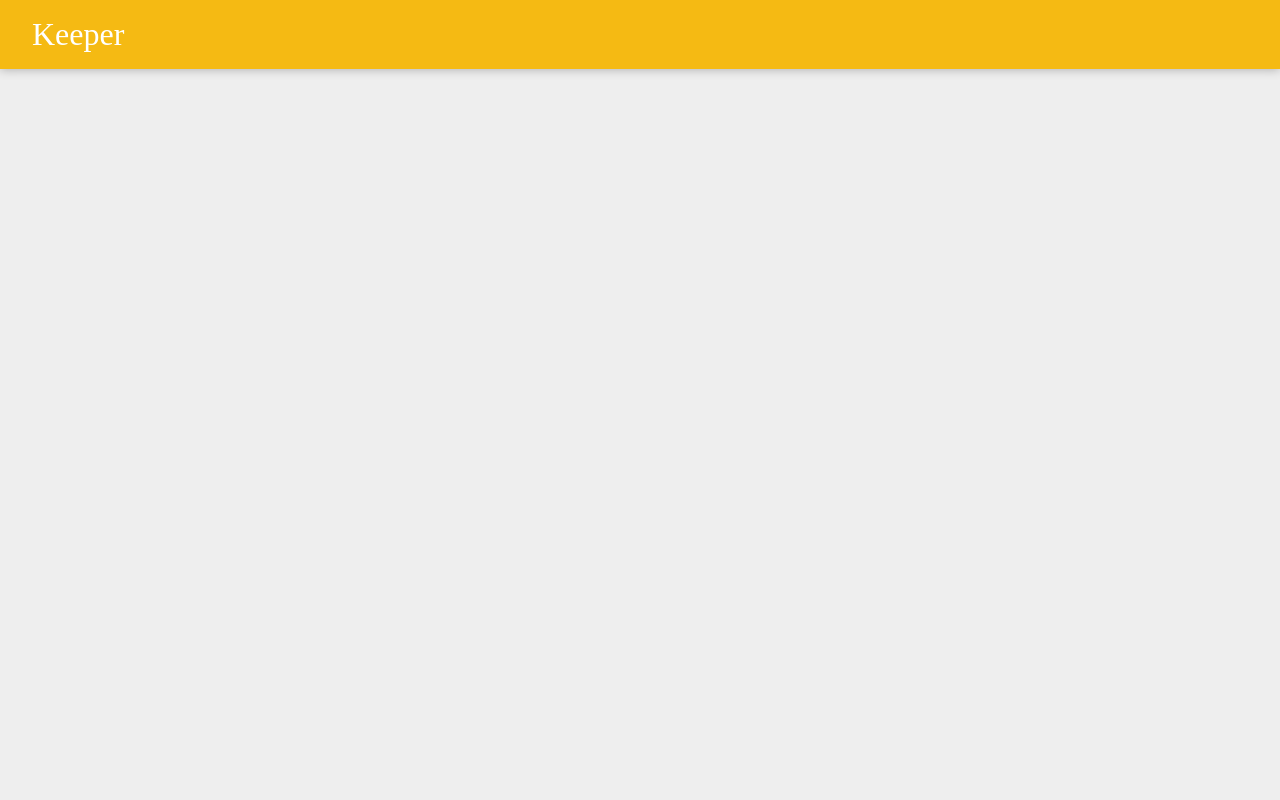
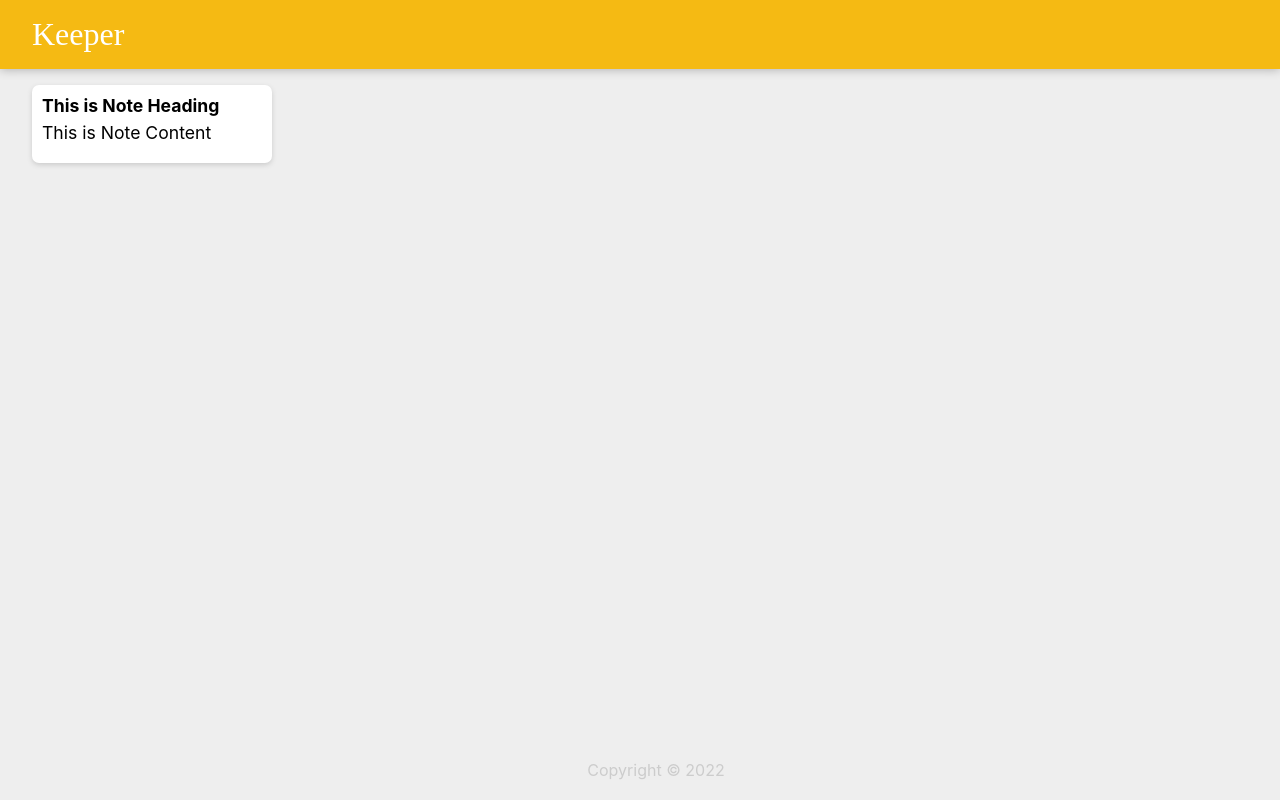
Before and after one commit to shahhardik4599/Keeper-App, a React (Create React App) app in the folder my-app/: page / in a window 1280 px wide. Built offline with nearby package versions, Linux system fonts and the light colour scheme; a web font is replaced by a local one.

Commit message:
adding footer and content

```diff
--- a/my-app/src/components/App.jsx
+++ b/my-app/src/components/App.jsx
@@ -1,9 +1,13 @@
 import React from "react";
 import Header from "./Header";
+import Footer from "./Footer";
+import Note from "./Note";
 
 function App(){
    return <div>
         <Header />
+        <Note />
+        <Footer />
    </div>
 };
 
--- /dev/null
+++ b/my-app/src/components/Footer.jsx
@@ -0,0 +1,14 @@
+import React from "react";
+
+function Footer(){
+
+    const currentYear = new Date().getFullYear();
+    return( <footer>
+                <p>
+                Copyright © {currentYear}
+                </p>
+            </footer>
+    )
+}
+
+export default Footer;
--- /dev/null
+++ b/my-app/src/components/Note.jsx
@@ -0,0 +1,12 @@
+import React from "react";
+
+function Note(){
+    return (
+        <div className = "note" >
+            <h1>This is Note Heading</h1>
+            <p>This is Note Content</p>
+        </div>
+    )
+}
+
+export default Note;
```
